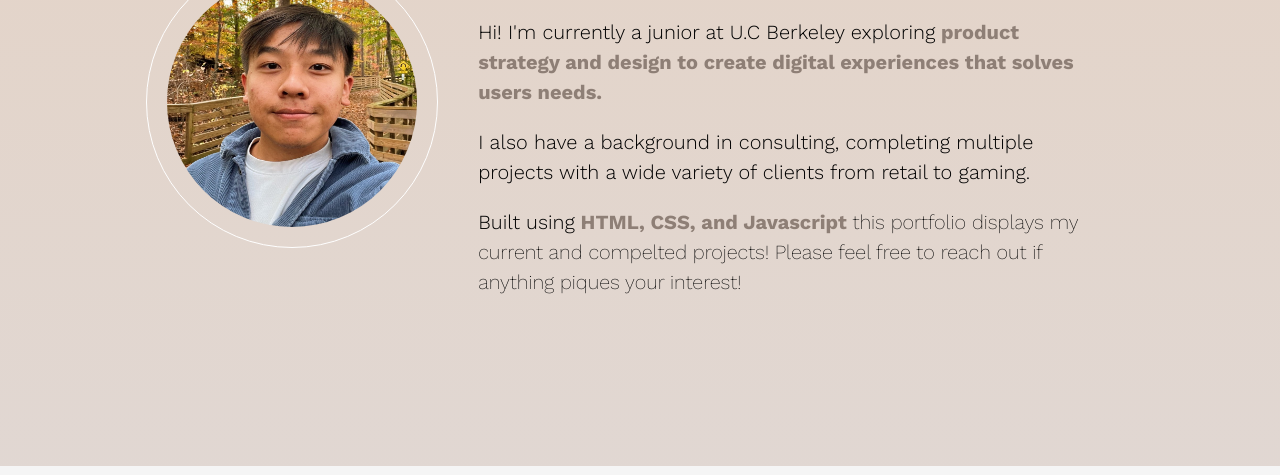
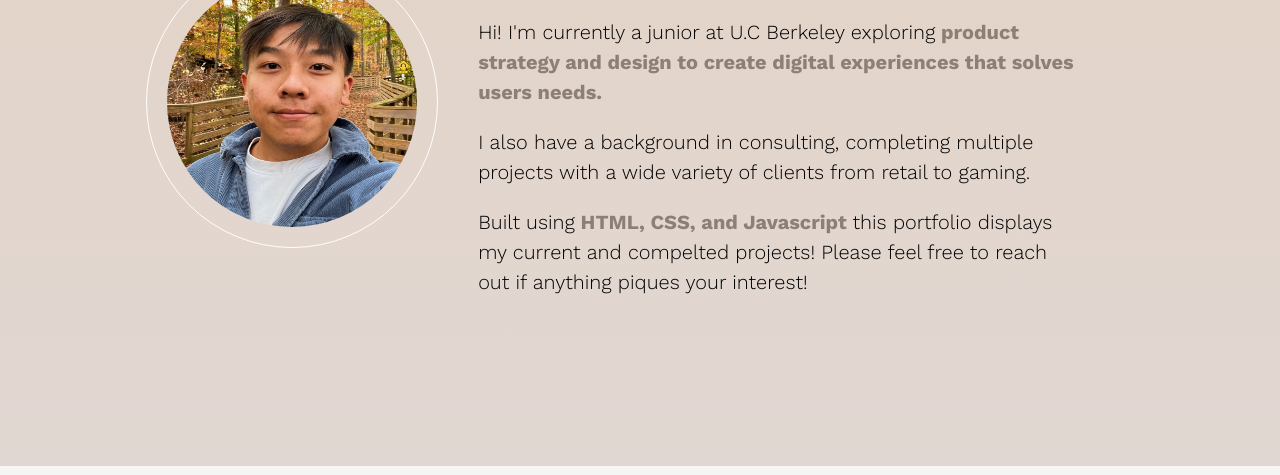
Before and after one commit to minsitt101/portfolio, a plain HTML site: page index.html in a window 1280 px wide. Shown: the part 254-729 px from the top of the page. Drawn offline with nearby package versions, Linux system fonts and the light colour scheme.

Commit message:
adjusted font span

```diff
--- a/index.html
+++ b/index.html
@@ -38,7 +38,7 @@
         <p class = "Intro fade-up"><span style ="font-weight: 300;"> Hi! I'm currently a junior at U.C Berkeley exploring</span><strong style="color: #8E7f76;"> product strategy and design to create digital experiences that
           solves users needs.</strong></p>
         <p class = "Intro fade-up"><span style="font-weight: 300;">I also have a background in consulting, completing multiple  projects with a wide variety of clients from retail to gaming.</span></p>
-        <p class = "Intro fade-up"><span style="font-weight: 300;">Built using</span><strong style="color: #8E7f76;"> HTML, CSS, and Javascript </strong><span style="font-weight: 200;">this portfolio
+        <p class = "Intro fade-up"><span style="font-weight: 300;">Built using<strong style="color: #8E7f76;"> HTML, CSS, and Javascript </strong><span style="font-weight: 300;">this portfolio
           displays my current and compelted projects!  Please feel free to reach out if anything piques your interest!</span>
         </I> </p>
       </div>
```
Also changed, not shown: 1 other file.
